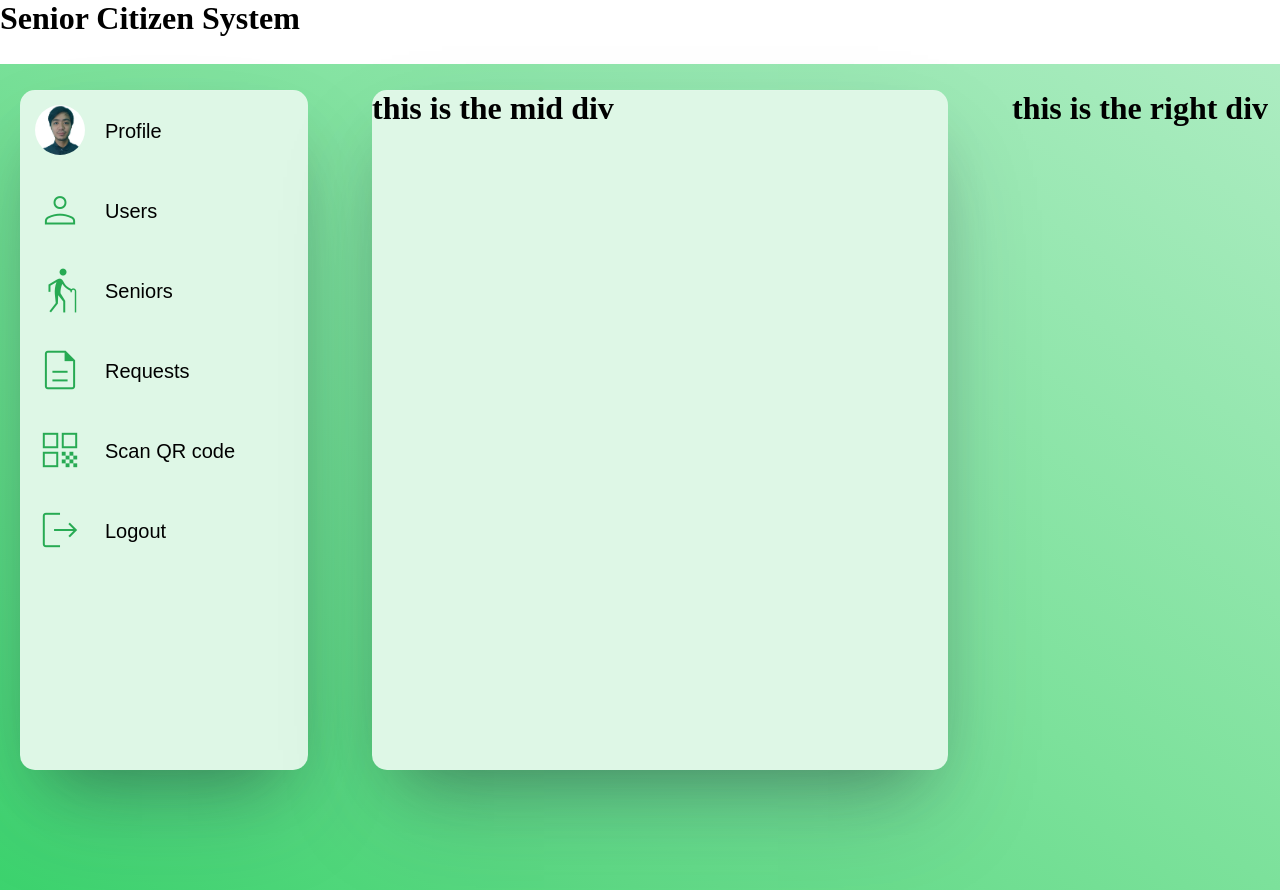
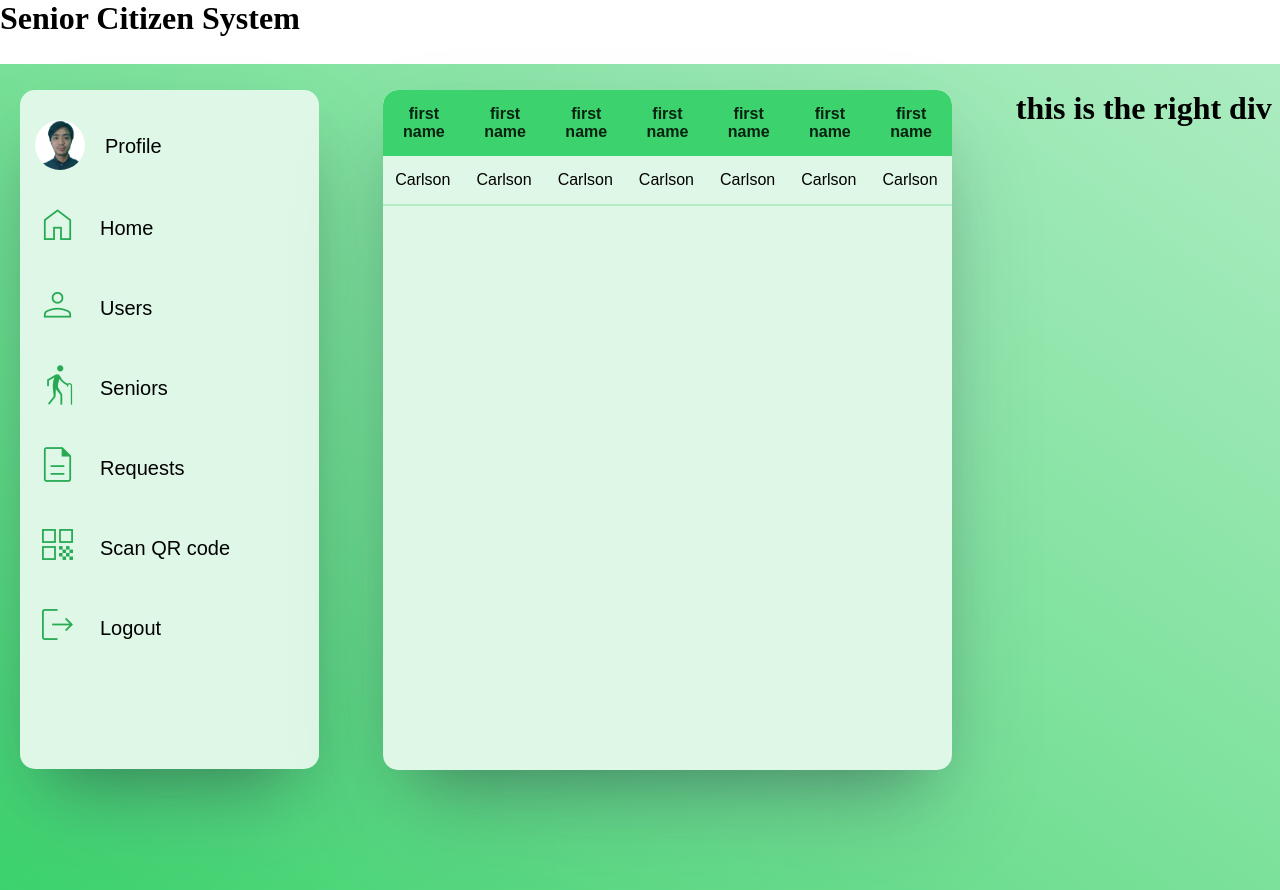
Before and after one commit to ThiccThighLover02/citizen_system, a PHP site: page /admin/admin_home.php in a window 1280 px wide. Run offline with PHP 8.4, Linux system fonts and the light colour scheme.

Commit message:
admin table added

```diff
--- a/admin/admin_home.php
+++ b/admin/admin_home.php
@@ -17,6 +17,13 @@
     <div class="left-div">
       <button class="left-button" style="border-top-left-radius: 15px; border-top-right-radius: 15px;"><img src="id_pics/2x2 pic.jpg" alt="" class="profile-pic">
         <p>Profile</p>
+      </button>
+
+      <button class="left-button">
+        <span class="material-symbols-outlined">
+          home
+        </span>
+        <p>Home</p>
       </button>
 
       <button class="left-button">
@@ -57,7 +64,30 @@
 
     <div class="mid-div">
 
-      <h1>this is the mid div</h1>
+      <table class="senior-table">
+        <thead class="table-head">
+          <tr>
+            <th>first name</th>
+            <th>first name</th>
+            <th>first name</th>
+            <th>first name</th>
+            <th>first name</th>
+            <th>first name</th>
+            <th>first name</th>
+          </tr>
+        </thead>
+        <tbody class="table-body">
+          <tr>
+            <td>Carlson</td>
+            <td>Carlson</td>
+            <td>Carlson</td>
+            <td>Carlson</td>
+            <td>Carlson</td>
+            <td>Carlson</td>
+            <td>Carlson</td>
+          </tr>
+        </tbody>
+      </table>
 
     </div>
 
--- a/layout.css
+++ b/layout.css
@@ -28,7 +28,7 @@ body {
     border-radius: 15px;
     font-family: sans-serif;
     font-size: 20px;
-    padding: 15px;
+    height: 10vh;
     width: 100%;
 
 }
@@ -48,7 +48,9 @@ body {
     background-color: var(--background-green);
     border-radius: 15px;
     box-shadow: rgba(255, 255, 255, 0.1) 0px 1px 1px 0px inset, rgba(50, 50, 93, 0.25) 0px 50px 100px -20px, rgba(0, 0, 0, 0.3) 0px 30px 60px -30px;
-    height: 85vh;
+    height: 83vh;
+    padding-left: 15px;
+    padding-top: 15px;
     width: 25vw;
 }
 
@@ -59,7 +61,7 @@ body {
     bottom: 0px;
     font-family: sans-serif;
     font-size: 20px;
-    padding: 15px;
+    height: 10vh;
     width: 100%;
 }
 
@@ -99,7 +101,7 @@ body {
     'GRAD' 0,
     'opsz' 48;
     float: left;
-    font-size: 50px;
+    font-size: 45px;
     margin-right: 20px;
   }
 
@@ -108,6 +110,7 @@ body {
     border-radius: 15px;
     box-shadow: rgba(255, 255, 255, 0.1) 0px 1px 1px 0px inset, rgba(50, 50, 93, 0.25) 0px 50px 100px -20px, rgba(0, 0, 0, 0.3) 0px 30px 60px -30px;
     height: 85vh;
+    overflow: auto;
     width: 50vw;
 }
 
@@ -124,6 +127,45 @@ body {
     width: 25vw;
 }
 
+.senior-table {
+    border-collapse: collapse;
+    border-radius: 15px;
+}
+
+.table-head tr:first-child th:first-child {
+    border-top-left-radius: 15px;
+}
+
+.table-head tr:first-child th:last-child {
+    border-top-right-radius: 15px;
+}
+
+.table-body tr:last-child td:first-child {
+    border-bottom-left-radius: 15px;
+}
+
+.table-body tr:last-child{
+    border-color: var(--secondary-green);
+}
+
+.senior-table th {
+    background-color: var(--primary-green);
+    color: var(--text-green);
+}
+
+.senior-table th, td{
+    font-family: sans-serif;
+    min-width: 20px;
+    min-height: 20px;
+    font-size: 16px;
+    padding: 15px 12px 15px;
+}
+
+.table-body tr {
+    border-bottom: 2px solid var(--secondary-green);
+}
+
+
 .top-nav {
     background-color: white;
     height: 8vh;
```
Also changed, not shown: admin/admin_check.php (+95 -0 lines), admin/admin_login.php (+52 -0 lines), senior/create.css (+13 -19 lines), senior/create_acc.php (+38 -5 lines), senior/request_acc.php (added, +126 -0 lines), user/birth_certificate/Robbie_San Nicolas_Magtalasbirth_cert.jpg (renamed from senior/id_pics/2x2 pic.jpg), user/id_pics/2x2 pic.jpg (added), user/id_pics/Robbie_San Nicolas_Magtalasid_pic.jpg (added).
